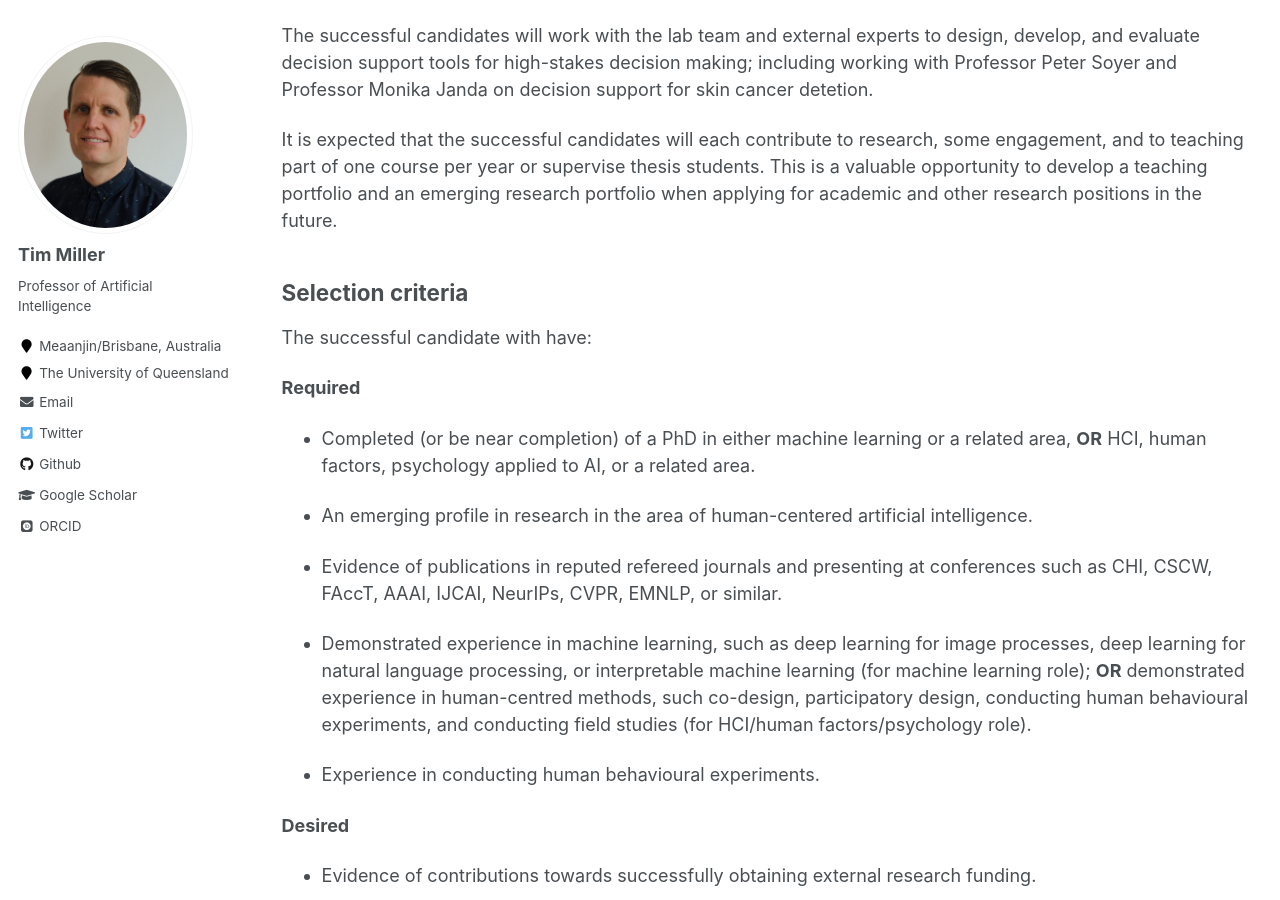
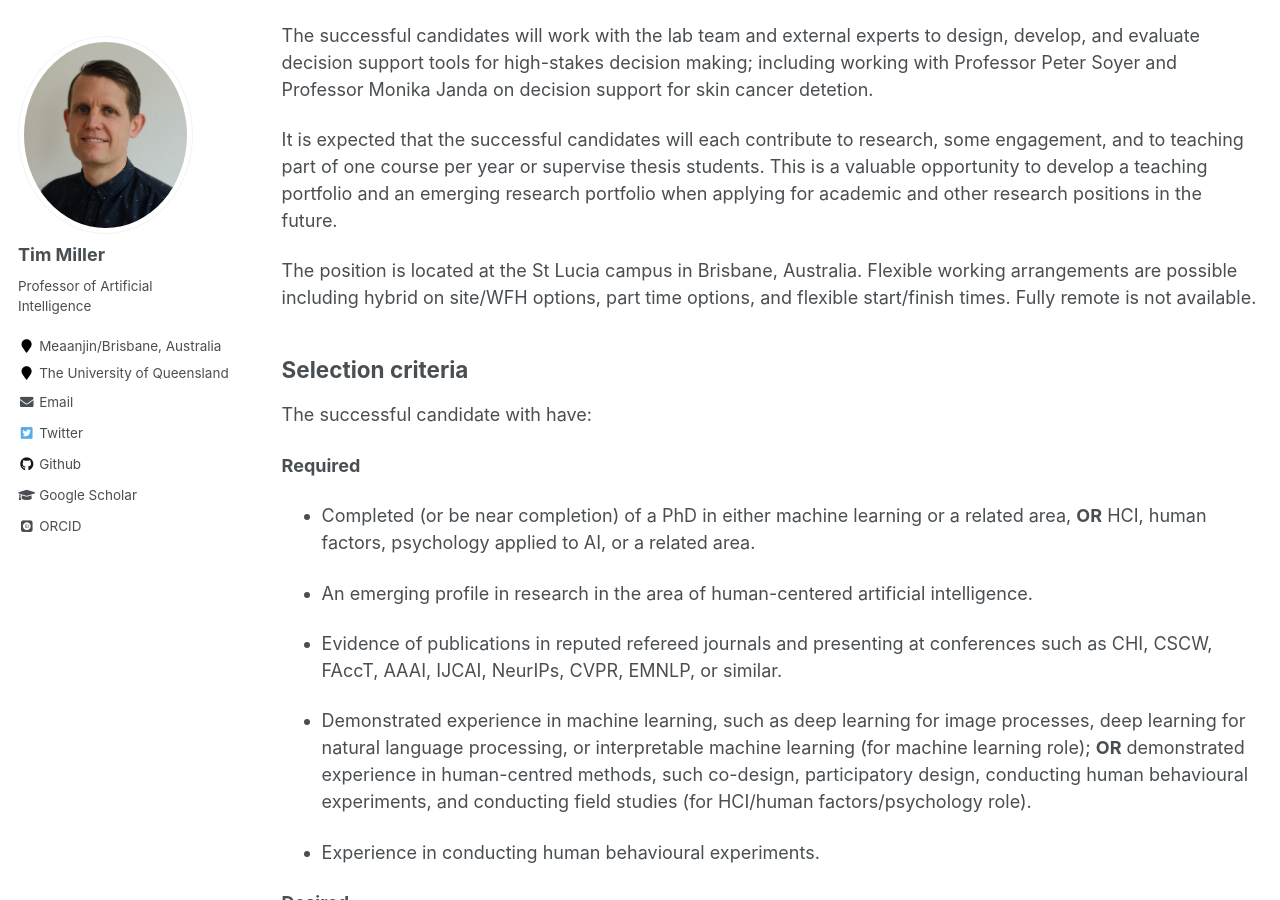
Before and after one commit to uqtmiller/uqtmiller.github.io, a Jekyll site: the page built from _pages/recruitment.md, in a window 1280 px wide and 900 px high, scrolled down 371 px. Built offline with Jekyll 4.4.1, drawn with Linux system fonts in a browser that asks for light colours; some web fonts are replaced.

Commit message:
Update recruitment.md

```diff
--- a/_pages/recruitment.md
+++ b/_pages/recruitment.md
@@ -17,6 +17,8 @@ The second position is for a Postdoctoral Research Fellow with experience in **h
 The successful candidates will work with the lab team and external experts to design, develop, and evaluate decision support tools for high-stakes decision making; including  working with Professor Peter Soyer and Professor Monika Janda on decision support for skin cancer detetion.
 
 It is expected that the successful candidates will each contribute to research, some engagement, and to teaching part of one course per year or supervise thesis students. This is a valuable opportunity to develop a teaching portfolio and an emerging research portfolio when applying for academic and other research positions in the future.
+
+The position is located at the St Lucia campus in Brisbane, Australia. Flexible working arrangements are possible including hybrid on site/WFH options, part time options, and flexible start/finish times. Fully remote is not available.
 
 ## Selection criteria
 
```
